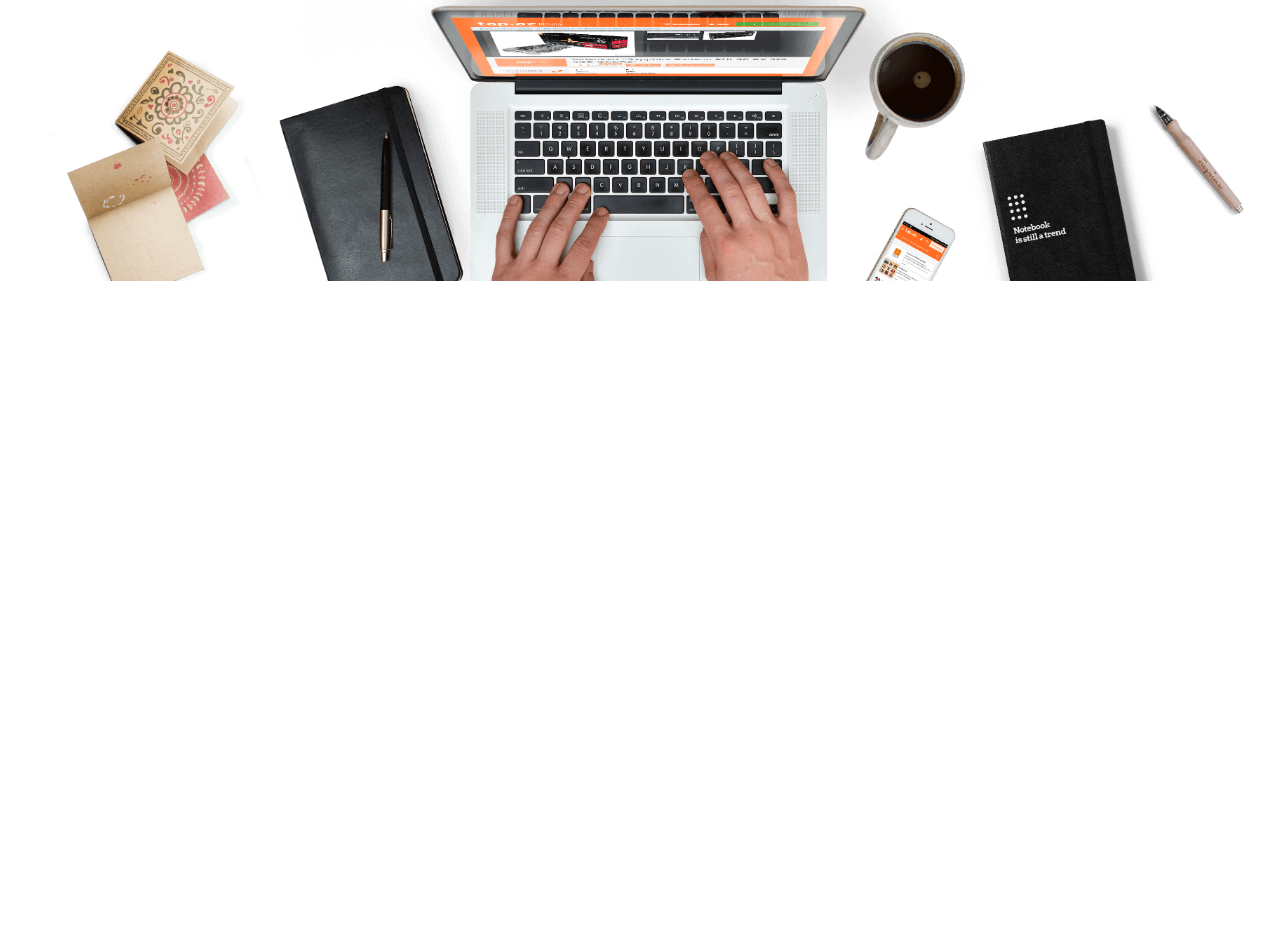
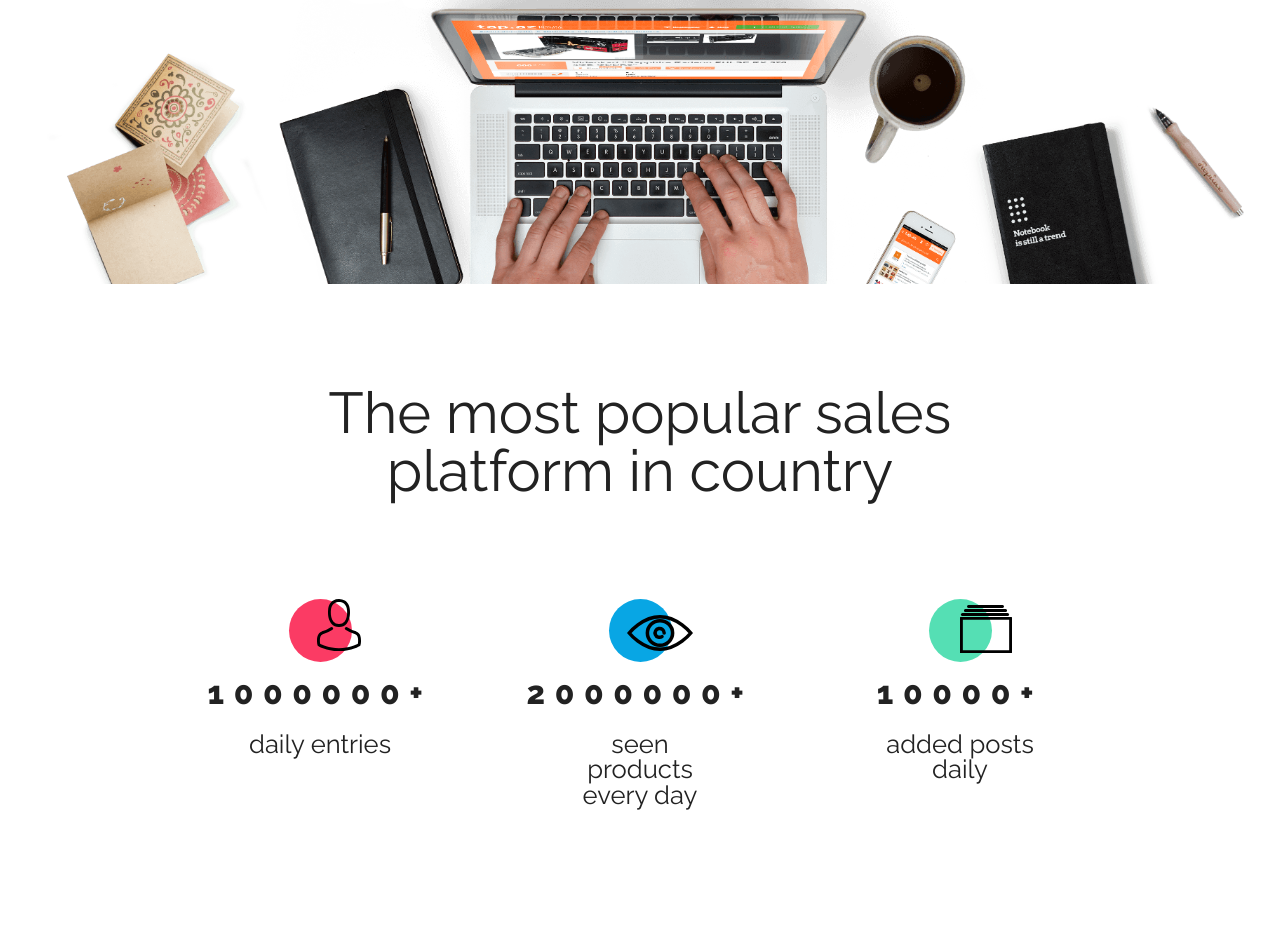
Before and after one commit to Jakub-Laczniak/Best-Shop, a plain HTML site: page index.html in a window 1280 px wide. Shown: the part 516-1445 px from the top of the page. Before the commit the page ends 997 px from the top, so only its background shows below. Drawn offline with nearby package versions, Linux system fonts and the light colour scheme.

Commit message:
styling another container

```diff
--- a/css/style.css
+++ b/css/style.css
@@ -14,11 +14,11 @@
 
 body {
   font-size: 10px;
+  font-family: var(--font-primary);
 }
 
 h1 {
   font-size: 3rem;
-  font-family: var(--font-primary);
 }
 
 header {
@@ -33,14 +33,22 @@ a {
   text-decoration: none;
 }
 
-.wide__container {
+.container {
   width: 1352px;
   margin: 0 auto;
   display: flex;
-  justify-content: space-between;
+  justify-content: center;
   align-items: center;
   height: 100%;
 }
+
+.container:first-child {
+  justify-content: space-between;
+}
+
+/* .container:last-child {
+  justify-content: space-between;
+} */
 
 .paragraph {
   font-family: var(--font-secondary);
@@ -61,7 +69,6 @@ a {
 
 .header__logo {
   color: var(--color-primary);
-  font-family: var(--font-primary);
   font-weight: 300;
   font-size: 2.5rem;
   cursor: pointer;
@@ -94,11 +101,8 @@ a {
 .opener {
   width: 100%;
   height: calc(100vh - 72px);
-  margin-top: 69px;
-  display: flex;
+  margin-top: 72px;
   flex-direction: column;
-  align-items: center;
-  justify-content: center;
   background-color: var(--color-white);
 }
 
@@ -114,7 +118,6 @@ a {
 
 .opener__text h1 {
   color: var(--color-black);
-  font-family: var(--font-primary);
   font-size: 4.9rem;
   font-weight: 500;
   padding-top: 130px;
@@ -144,7 +147,81 @@ a {
   align-self: flex-end;
 }
 
-.fake {
+/* ======== STATISTIC CONTAINER ======== */
+
+.statistic {
+  flex-direction: column;
+  background-color: var(--color-white);
+  text-align: center;
+  max-width: 800px;
+}
+
+.statistic > h2 {
+  font-size: 3.6rem;
+  font-weight: 500;
+  padding: 100px 0;
+}
+
+.statistic__box {
+  display: flex;
   width: 100%;
-  height: 200px;
+  justify-content: space-between;
 }
+
+.single__stat {
+  max-width: 160px;
+  display: flex;
+  flex-direction: column;
+  justify-content: flex-start;
+  align-items: center;
+  text-align: center;
+  padding-bottom: 121px;
+}
+
+.stat__circle {
+  width: 63px;
+  height: 63px;
+  border-radius: 50px;
+  position: relative;
+}
+
+.single__stat:nth-child(1) .stat__circle {
+  background-color: var(--color-redish);
+}
+.single__stat:nth-child(2) .stat__circle {
+  background-color: var(--color-primary);
+}
+.single__stat:nth-child(3) .stat__circle {
+  background-color: var(--color-green);
+}
+
+.stat__image {
+  position: absolute;
+}
+
+.single__stat:nth-child(1) .stat__image {
+  top: 0;
+  left: 45%;
+}
+.single__stat:nth-child(2) .stat__image {
+  top: 25%;
+  left: 30%;
+}
+.single__stat:nth-child(3) .stat__image {
+  top: 6px;
+  left: 50%;
+}
+
+.stat__number {
+  font-weight: 900;
+  font-size: 2rem;
+  line-height: 2.4rem;
+  letter-spacing: 0.6rem;
+  margin-top: 12px;
+}
+
+.stat__paragraph {
+  font-size: 1.6rem;
+  font-weight: 500;
+  margin-top: 19px;
+}
--- a/index.html
+++ b/index.html
@@ -14,7 +14,7 @@
 </head>
 <body>
     <header>
-        <section class="wide__container">
+        <section class="container">
             <div class="header__logo">BestShop</div>
             <nav class="header__nav">
                 <ul>
@@ -26,7 +26,7 @@
             </nav>
         </section>
     </header>
-    <section class="opener">
+    <section class="opener container">
         <div class="opener__text">
                 <h1>Sell More!</h1>
                 <p class="paragraph">Open shop on our platform and increase your sales</p>
@@ -34,8 +34,28 @@
         </div>
         <div class="opener__image"></div>
     </section>
+    <section class="statistic container">
+        <h2>The most popular sales platform in country</h2>
+        <article class="statistic__box">
+            <div class="single__stat">
+                <div class="stat__circle"><img src="/img/Person.svg" alt="person icon" class="stat__image"></div>
+                <div class="stat__number">1000000+</div>
+                <div class="stat__paragraph">daily entries</div>
+            </div>
+            <div class="single__stat">
+                <div class="stat__circle"><img src="/img/Eye.svg" alt="eye icon" class="stat__image"></div>
+                <div class="stat__number">2000000+</div>
+                <div class="stat__paragraph">seen products every day</div>
+            </div>
+            <div class="single__stat">
+                <div class="stat__circle"><img src="/img/Catalog.svg" alt="catalog icon" class="stat__image"></div>
+                <div class="stat__number">10000+</div>
+                <div class="stat__paragraph">added posts daily</div>
+            </div>
+        </article>
+    </section>
 
-    <div class="fake"></div>
+
 
 
     <!--powtarzające się rzeczy:
```
